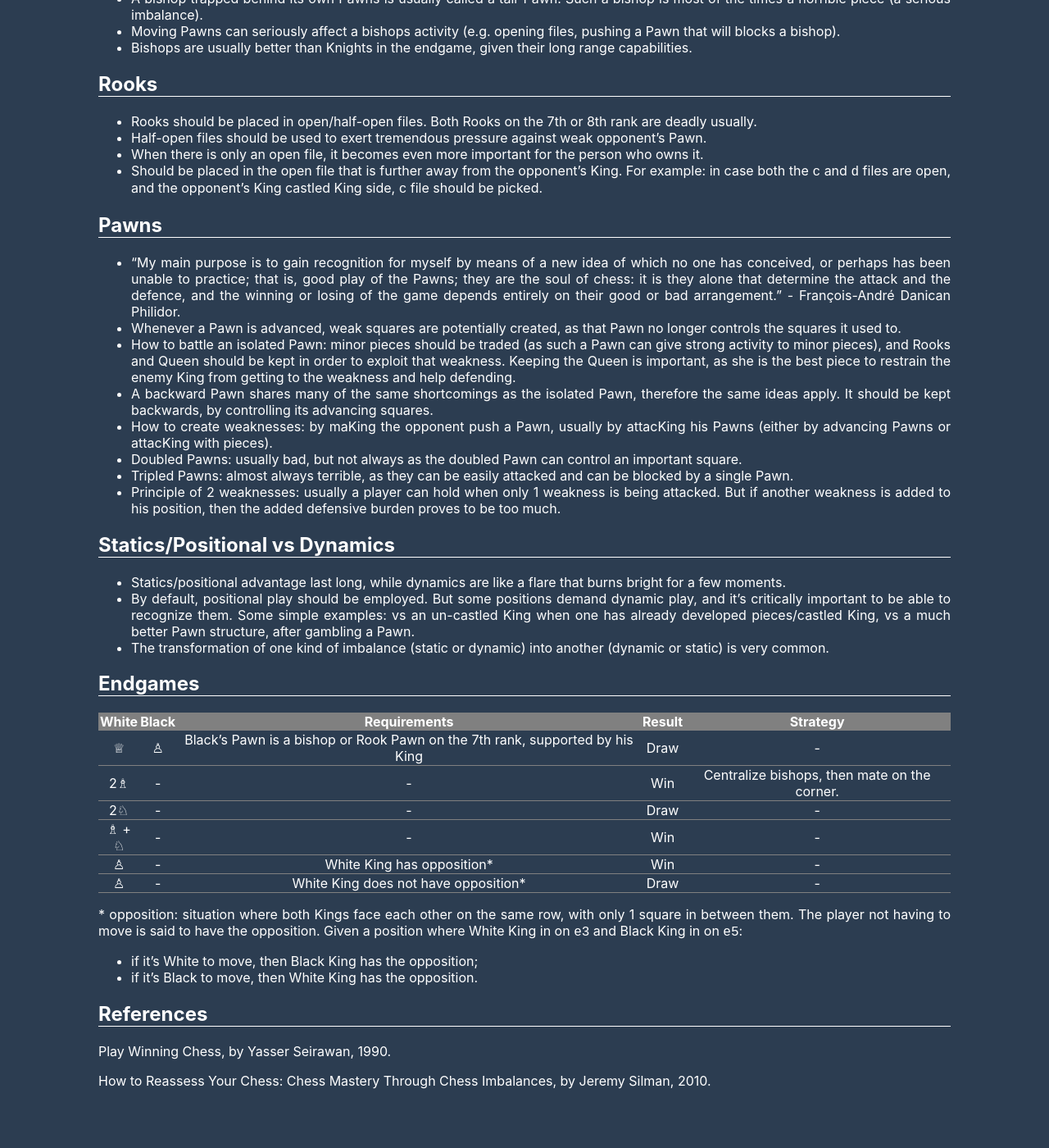
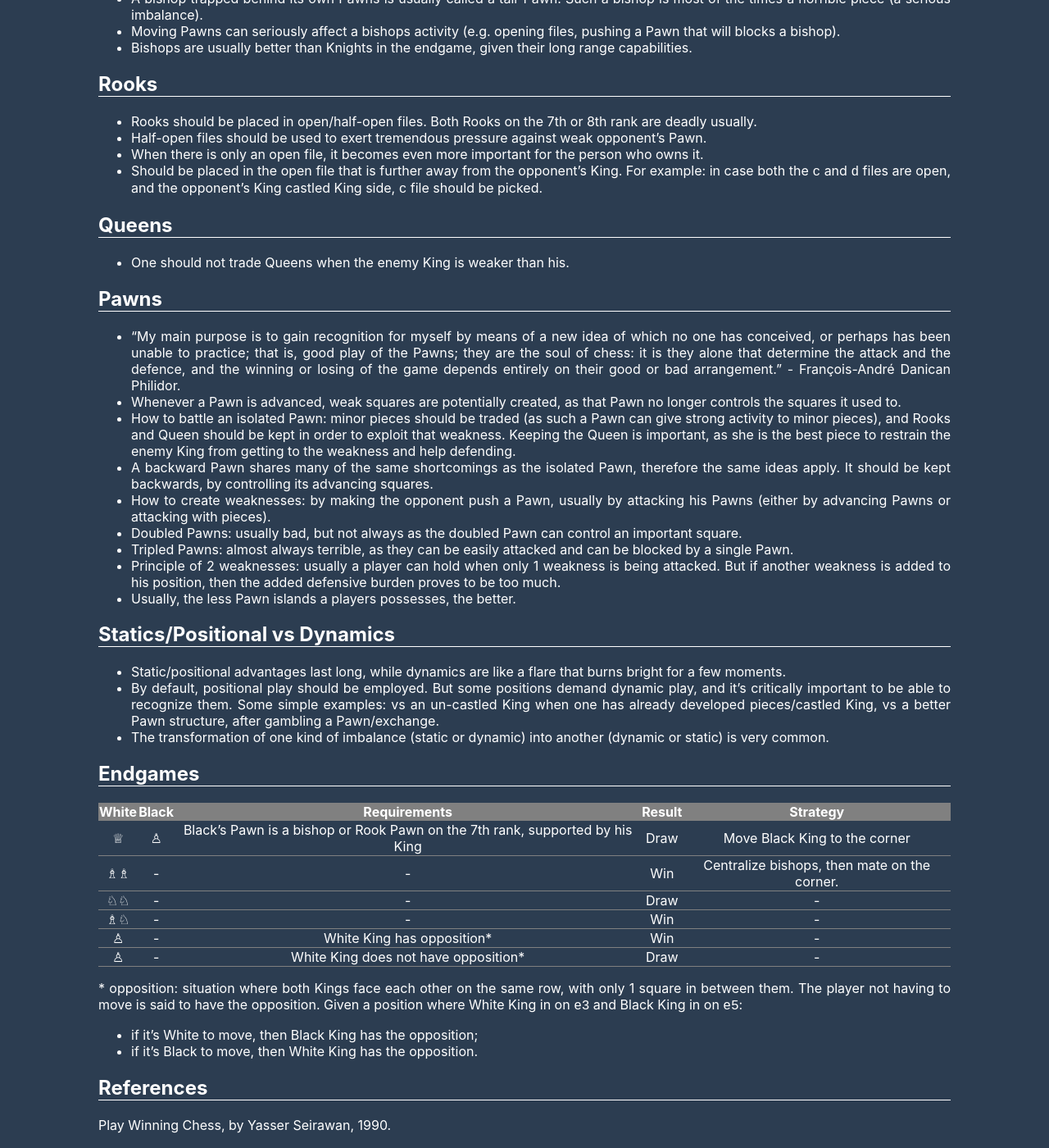
Before and after one commit to brunoroque06/brunoroque06.github.io, a Jekyll site: the page built from _pages/chess-fundamentals.md, in a window 1280 px wide and 1400 px high, scrolled down 1409 px. Shown: the whole window at 82% size. Built offline with Jekyll 4.4.1, drawn with Linux system fonts in a browser that asks for light colours; before the commit the page ends 2753 px from its top, so only the background shows below that; some of the changed text lies outside the part shown.

Commit message:
Improve chess page

```diff
--- a/_pages/chess-fundamentals.md
+++ b/_pages/chess-fundamentals.md
@@ -62,31 +62,36 @@ This page contains a compilation of chess fundamentals.
 - When there is only an open file, it becomes even more important for the person who owns it.
 - Should be placed in the open file that is further away from the opponent's King. For example: in case both the `c` and `d` files are open, and the opponent's King castled King side, `c` file should be picked.
 
+## Queens
+
+- One should not trade Queens when the enemy King is weaker than his.
+
 ## Pawns
 
 - "My main purpose is to gain recognition for myself by means of a new idea of which no one has conceived, or perhaps has been unable to practice; that is, good play of the Pawns; they are the soul of chess: it is they alone that determine the attack and the defence, and the winning or losing of the game depends entirely on their good or bad arrangement." - François-André Danican Philidor.
 - Whenever a Pawn is advanced, weak squares are potentially created, as that Pawn no longer controls the squares it used to.
 - How to battle an isolated Pawn: minor pieces should be traded (as such a Pawn can give strong activity to minor pieces), and Rooks and Queen should be kept in order to exploit that weakness. Keeping the Queen is important, as she is the best piece to restrain the enemy King from getting to the weakness and help defending.
 - A backward Pawn shares many of the same shortcomings as the isolated Pawn, therefore the same ideas apply. It should be kept backwards, by controlling its advancing squares.
-- How to create weaknesses: by maKing the opponent push a Pawn, usually by attacKing his Pawns (either by advancing Pawns or attacKing with pieces).
+- How to create weaknesses: by making the opponent push a Pawn, usually by attacking his Pawns (either by advancing Pawns or attacking with pieces).
 - Doubled Pawns: usually bad, but not always as the doubled Pawn can control an important square.
 - Tripled Pawns: almost always terrible, as they can be easily attacked and can be blocked by a single Pawn.
 - Principle of 2 weaknesses: usually a player can hold when only 1 weakness is being attacked. But if another weakness is added to his position, then the added defensive burden proves to be too much.
+- Usually, the less Pawn islands a players possesses, the better.
 
 ## Statics/Positional vs Dynamics
 
-- Statics/positional advantage last long, while dynamics are like a flare that burns bright for a few moments.
-- By default, positional play should be employed. But some positions demand dynamic play, and it's critically important to be able to recognize them. Some simple examples: vs an un-castled King when one has already developed pieces/castled King, vs a much better Pawn structure, after gambling a Pawn.
+- Static/positional advantages last long, while dynamics are like a flare that burns bright for a few moments.
+- By default, positional play should be employed. But some positions demand dynamic play, and it's critically important to be able to recognize them. Some simple examples: vs an un-castled King when one has already developed pieces/castled King, vs a better Pawn structure, after gambling a Pawn/exchange.
 - The transformation of one kind of imbalance (static or dynamic) into another (dynamic or static) is very common.
 
 ## Endgames
 
 | White | Black |                                 Requirements                                 | Result |                   Strategy                   |
 | :---: | :---: | :--------------------------------------------------------------------------: | :----: | :------------------------------------------: |
-|   ♕   |   ♙   | Black's Pawn is a bishop or Rook Pawn on the 7th rank, supported by his King |  Draw  |                      -                       |
-|  2♗   |   -   |                                      -                                       |  Win   | Centralize bishops, then mate on the corner. |
-|  2♘   |   -   |                                      -                                       |  Draw  |                      -                       |
-| ♗ + ♘ |   -   |                                      -                                       |  Win   |                      -                       |
+|   ♕   |   ♙   | Black's Pawn is a bishop or Rook Pawn on the 7th rank, supported by his King |  Draw  |        Move Black King to the corner         |
+|  ♗♗   |   -   |                                      -                                       |  Win   | Centralize bishops, then mate on the corner. |
+|  ♘♘   |   -   |                                      -                                       |  Draw  |                      -                       |
+|  ♗♘   |   -   |                                      -                                       |  Win   |                      -                       |
 |   ♙   |   -   |                         White King has opposition\*                          |  Win   |                      -                       |
 |   ♙   |   -   |                    White King does not have opposition\*                     |  Draw  |                      -                       |
 
```
Also changed, not shown: other parts of _pages/chess-fundamentals.md (+3 -3 lines).
